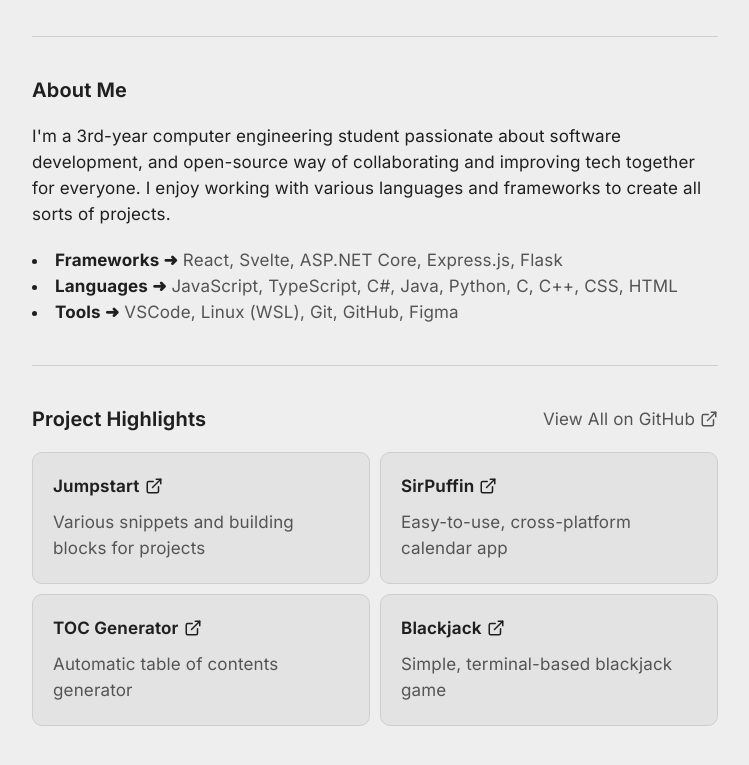
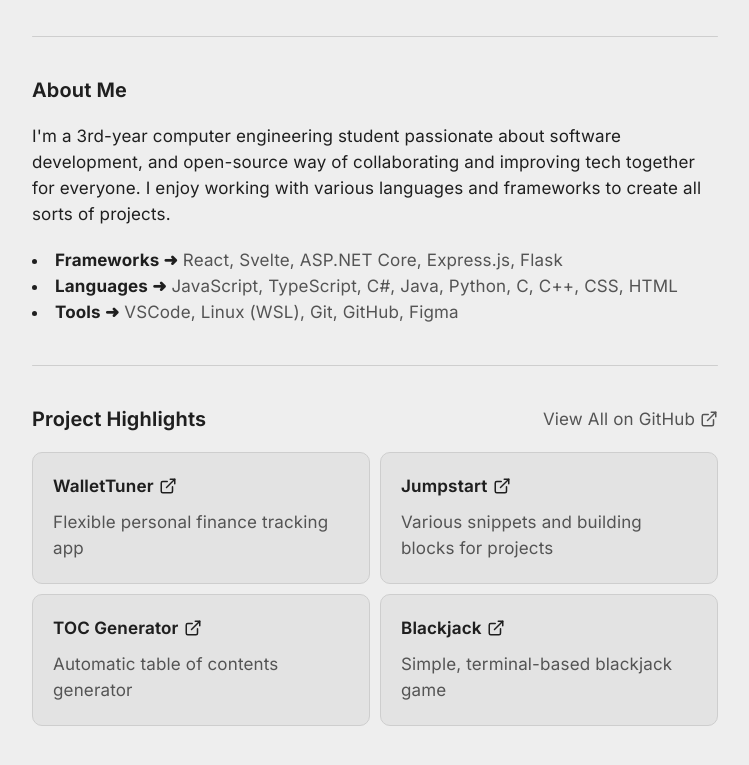
Before and after one commit to caganseyrek/caganseyrek.github.io, a Jekyll site: the page built from index.md, in a window 1280 px wide, cut to the strip 263-1069 px from the top of the page. Shown: the top 765 px of the strip, without its empty margins (265-1014 px from the left). Built offline with Jekyll 4.4.1, drawn with Linux system fonts in a browser that asks for light colours.

Commit message:
Updated project list

```diff
--- a/_data/projects.yml
+++ b/_data/projects.yml
@@ -1,9 +1,9 @@
+- title: WalletTuner
+  description: Flexible personal finance tracking app
+  source: https://github.com/caganseyrek/WalletTuner
 - title: Jumpstart
   description: Various snippets and building blocks for projects
   source: https://github.com/caganseyrek/Jumpstart
-- title: SirPuffin
-  description: Easy-to-use, cross-platform calendar app
-  source: https://github.com/caganseyrek/SirPuffin
 - title: TOC Generator
   description: Automatic table of contents generator
   source: https://github.com/caganseyrek/TOC-Generator
```
